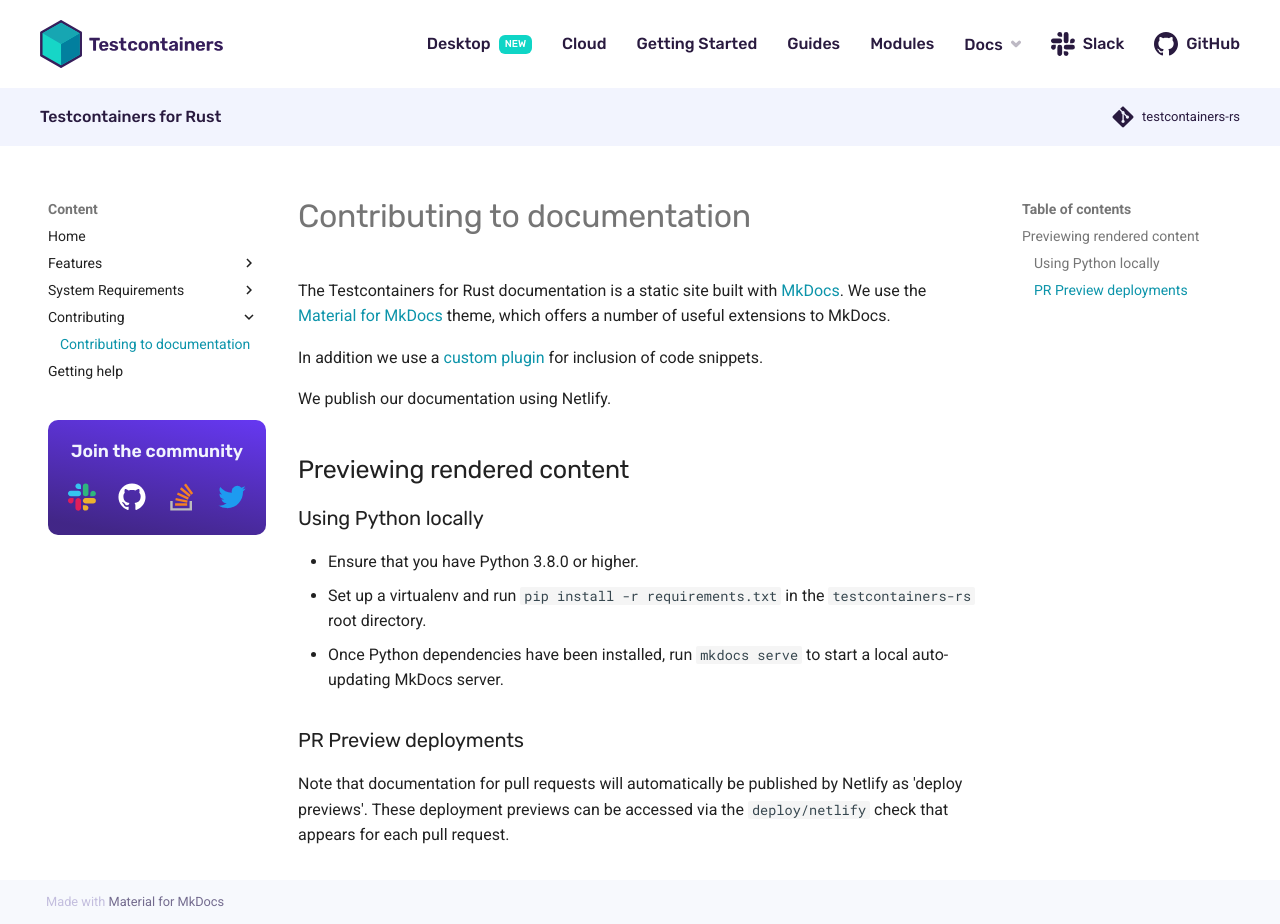
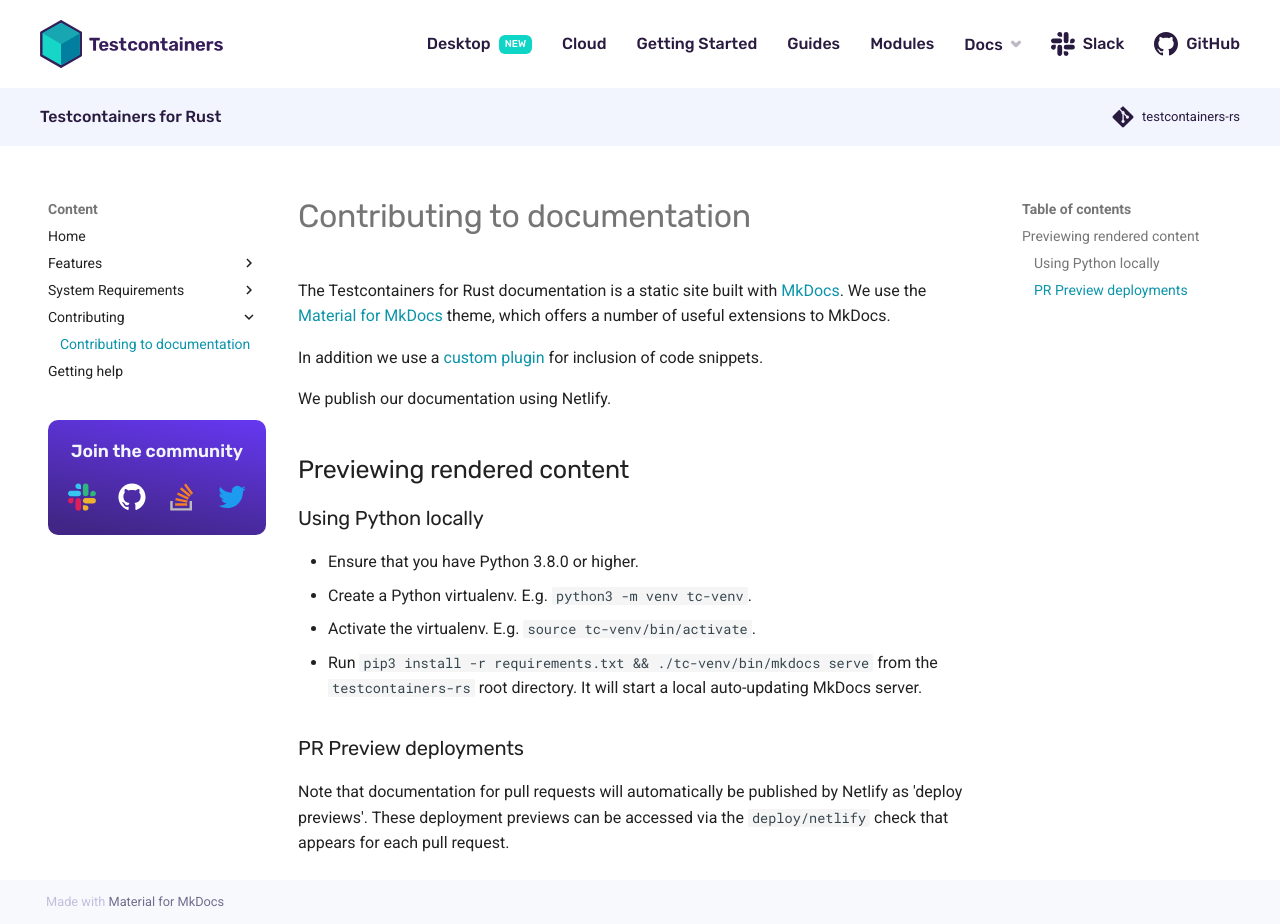
Before and after one commit to testcontainers/testcontainers-rs, an MkDocs documentation site: the page built from docs/contributing_docs.md, in a window 1280 px wide and 924 px high. Built offline with MkDocs 1.6.1 and Material for MkDocs 9.7.7, drawn with Linux system fonts in a browser that asks for light colours; comment, search, counter and statistics services are not loaded.

Commit message:
docs: improve local mkdocs instructions

```diff
--- a/docs/contributing_docs.md
+++ b/docs/contributing_docs.md
@@ -12,8 +12,9 @@ We publish our documentation using Netlify.
 ### Using Python locally
 
 * Ensure that you have Python 3.8.0 or higher.
-* Set up a virtualenv and run `pip install -r requirements.txt` in the `testcontainers-rs` root directory.
-* Once Python dependencies have been installed, run `mkdocs serve` to start a local auto-updating MkDocs server.
+* Create a Python virtualenv. E.g. `python3 -m venv tc-venv`.
+* Activate the virtualenv. E.g. `source tc-venv/bin/activate`.
+* Run `pip3 install -r requirements.txt && ./tc-venv/bin/mkdocs serve` from the `testcontainers-rs` root directory. It will start a local auto-updating MkDocs server.
 
 ### PR Preview deployments
 
```
